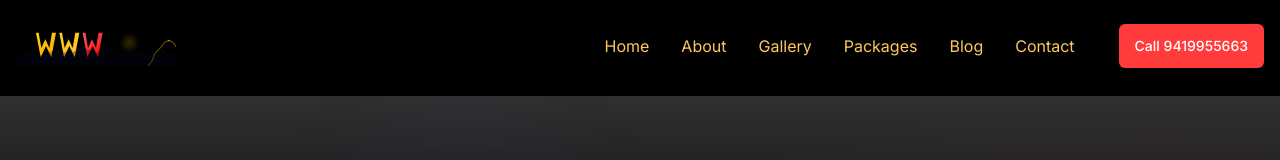
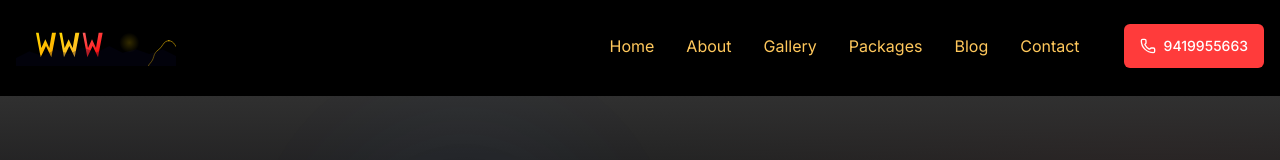
Before and after one commit to mohitverma119/spiritual-meditation-new-19-03-2025, a Next.js app: page /about in a window 1280 px wide. Shown: the top 160 px of the page. Built offline with nearby package versions, Linux system fonts and the light colour scheme.

Commit message:
fixed some issues

```diff
--- a/src/app/ClientBody.tsx
+++ b/src/app/ClientBody.tsx
@@ -12,7 +12,7 @@ import { Phone, MessageCircle } from "lucide-react";
 declare global {
   interface Window {
     // eslint-disable-next-line @typescript-eslint/no-explicit-any
-    workbox?: any; // Use a more specific type for workbox
+    workbox?: any;
   }
 }
 
@@ -63,12 +63,13 @@ export default function ClientBody({
     return () => window.removeEventListener("resize", fixViewportHeight);
   }, []);
 
-  // Don't render on server to prevent hydration errors
+  // Don't render content on server to prevent hydration errors
   if (!isMounted) {
-    return <body className="bg-black-950">{children}</body>;
+    return <div className="bg-black-950">{children}</div>;
   }
 
   return (
+    <>
       <body
         className={cn(
           inter.className,
@@ -119,5 +120,6 @@ export default function ClientBody({
           </a>
         </div>
       </body>
+    </>
   );
 }
--- a/src/components/layout/Header.tsx
+++ b/src/components/layout/Header.tsx
@@ -3,13 +3,13 @@
 import Link from "next/link";
 import { Button } from "@/components/ui/button";
 import { useEffect, useState } from "react";
-import { Menu, X } from "lucide-react";
+import { Menu, X, Phone } from "lucide-react"; // Added Phone icon
 import PWAInstallButton from "@/components/ui/pwa-install-button";
 import Image from "next/image";
 
 const navItems = [
   { name: "Home", href: "/" },
-  { name: "About", href: "/about" }, // Updated navigation item
+  { name: "About", href: "/about" },
   { name: "Gallery", href: "/gallery" },
   { name: "Packages", href: "/packages" },
   { name: "Blog", href: "/blog" },
@@ -90,7 +90,7 @@ export default function Header() {
   if (isScrolled) {
     headerClasses += " bg-black shadow-xl";
   } else if (isMobileMenuOpen) {
-    headerClasses += " bg-black shadow-xl md:bg-transparent"; // Explicitly set bg-black for mobile menu open, keep transparent for desktop
+    headerClasses += " bg-black shadow-xl md:bg-transparent";
   } else {
     headerClasses += " bg-transparent";
   }
@@ -134,9 +134,10 @@ export default function Header() {
 
           <a href="tel:+919419955663">
             <Button
-              className="bg-red-500 hover:bg-red-600 text-white ml-2 md:ml-4 min-h-[44px] min-w-[120px]"
+              className="bg-red-500 hover:bg-red-600 text-white ml-2 md:ml-4 min-h-[44px] min-w-[120px] flex items-center gap-2"
             >
-              Call 9419955663
+              <Phone size={18} />
+              <span>9419955663</span>
             </Button>
           </a>
         </nav>
@@ -165,7 +166,6 @@ export default function Header() {
       {/* Mobile Menu */}
       {isMobileMenuOpen && (
         <>
-          {/* Extra black overlay for mobile header when menu is open */}
           <style jsx global>{`
             @media (max-width: 767px) {
               .mobile-menu-open {
@@ -189,9 +189,10 @@ export default function Header() {
               <a href="tel:+919419955663" className="w-full">
                 <Button
                   onClick={handleNavClick}
-                  className="bg-red-500 hover:bg-red-600 text-white mt-4 w-full py-6 text-lg"
+                  className="bg-red-500 hover:bg-red-600 text-white mt-4 w-full py-6 text-lg flex items-center justify-center gap-2"
                 >
-                  Call 9419955663
+                  <Phone size={24} />
+                  <span>9419955663</span>
                 </Button>
               </a>
             </div>
```
Also changed, not shown: public/cosmic-bg.svg (added). Lines whose indentation alone changed are shown as unchanged.
